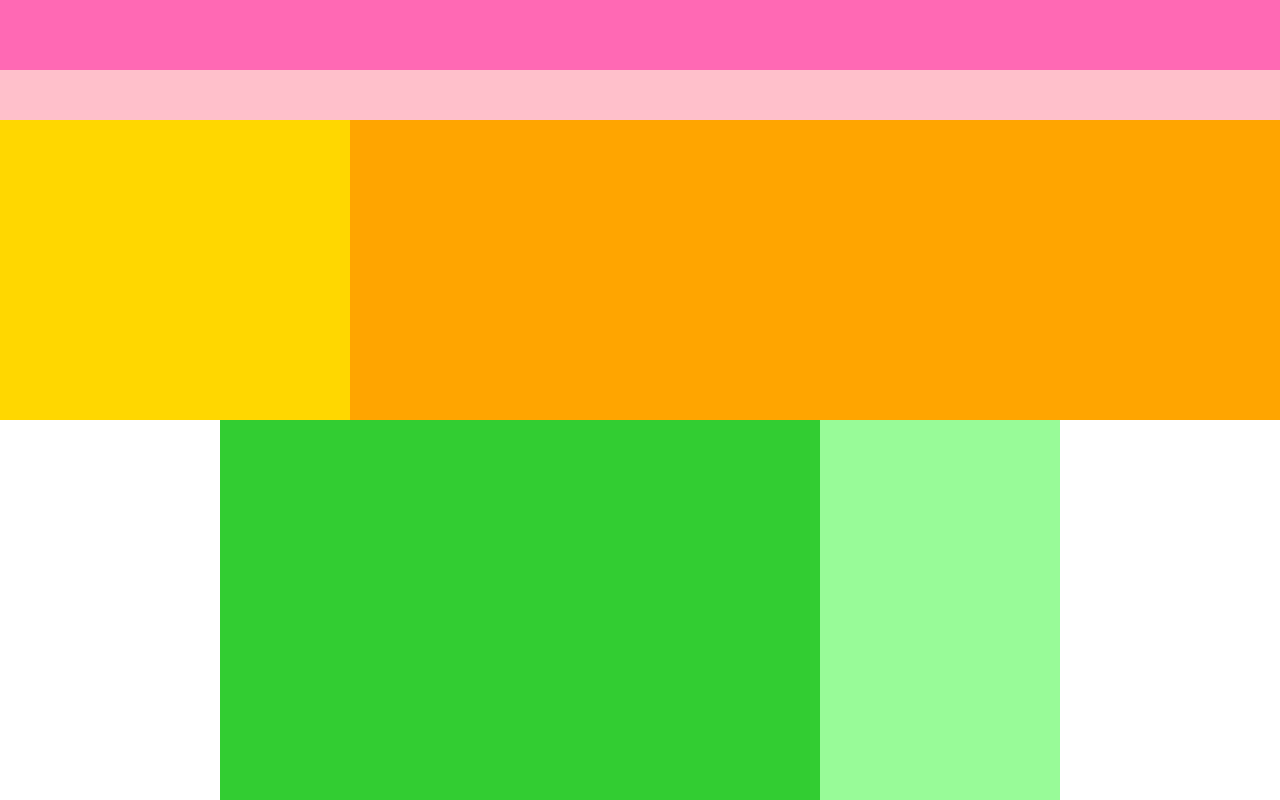
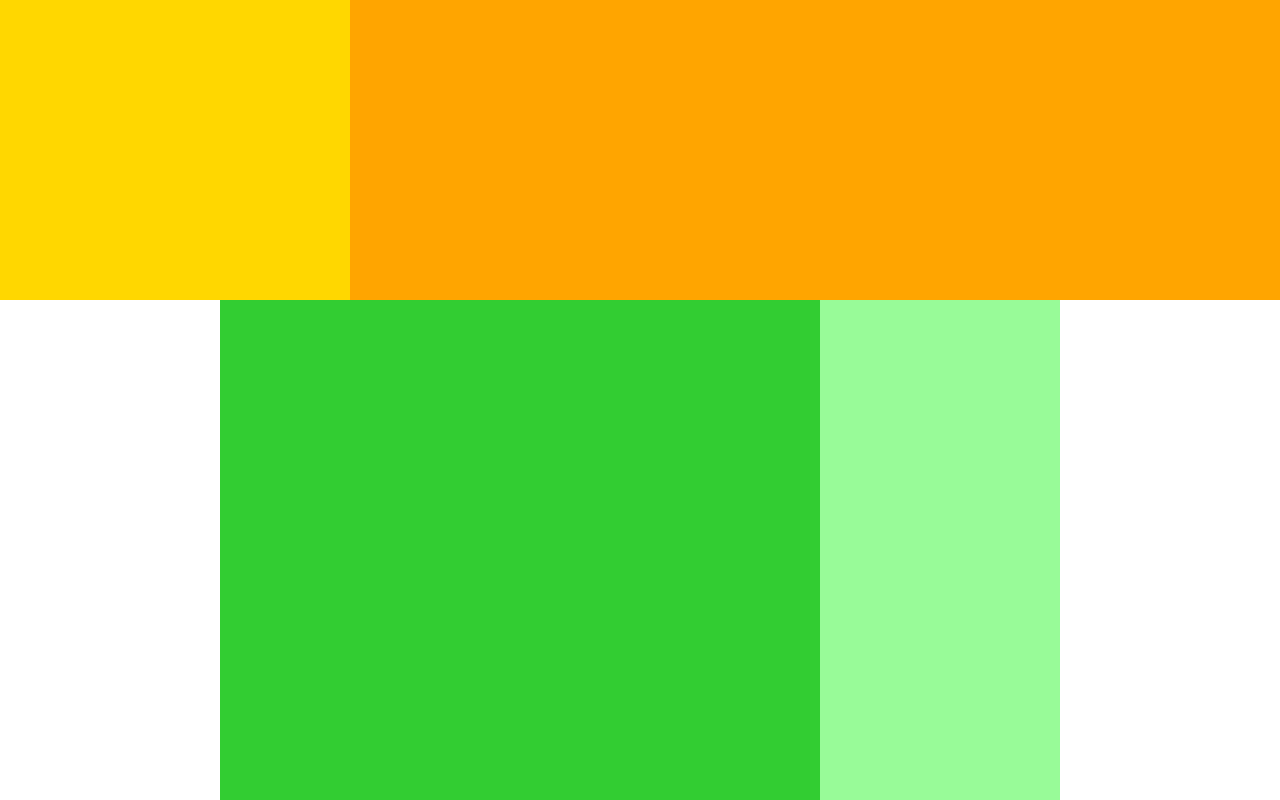
Before and after one commit to gagagasp528/exercise, a plain HTML site: page index.html in a window 1280 px wide. Shown: the top 800 px of the page. Drawn offline with Linux system fonts and the light colour scheme.

Commit message:
Start1-5

```diff
--- a/index.html
+++ b/index.html
@@ -8,12 +8,6 @@
   <title>CARAVAN</title>
 </head>
 <body>
-  <div class="header">
-
-    <div class="header-top"></div>
-    <div class="header-bottom"></div>
-
-  </div>
 
   <div class="main-visual">
     <div class="main-visual-content"></div>
@@ -27,7 +21,7 @@
 
 </div>
 
-<div class="footer"></div>
+
 
 
 </body>
```
